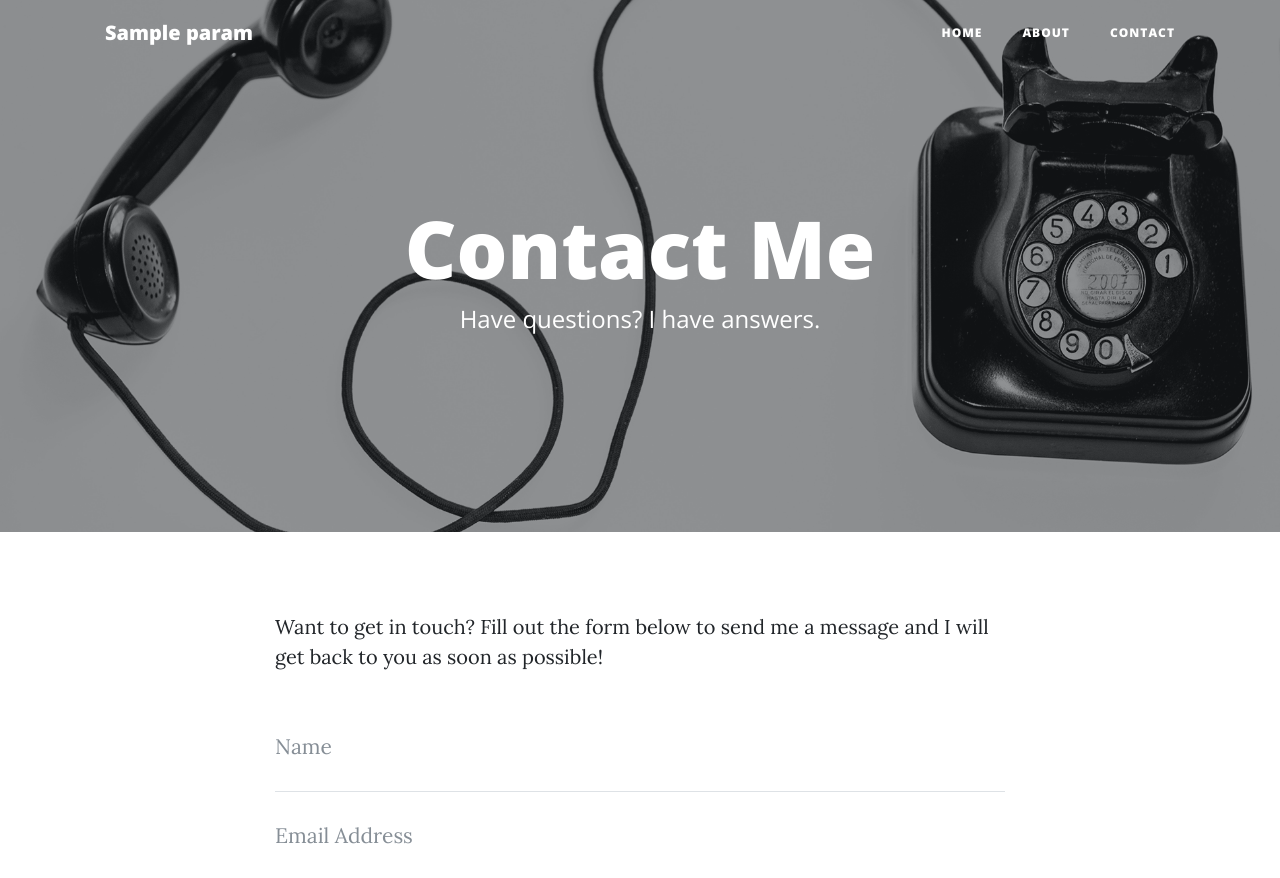
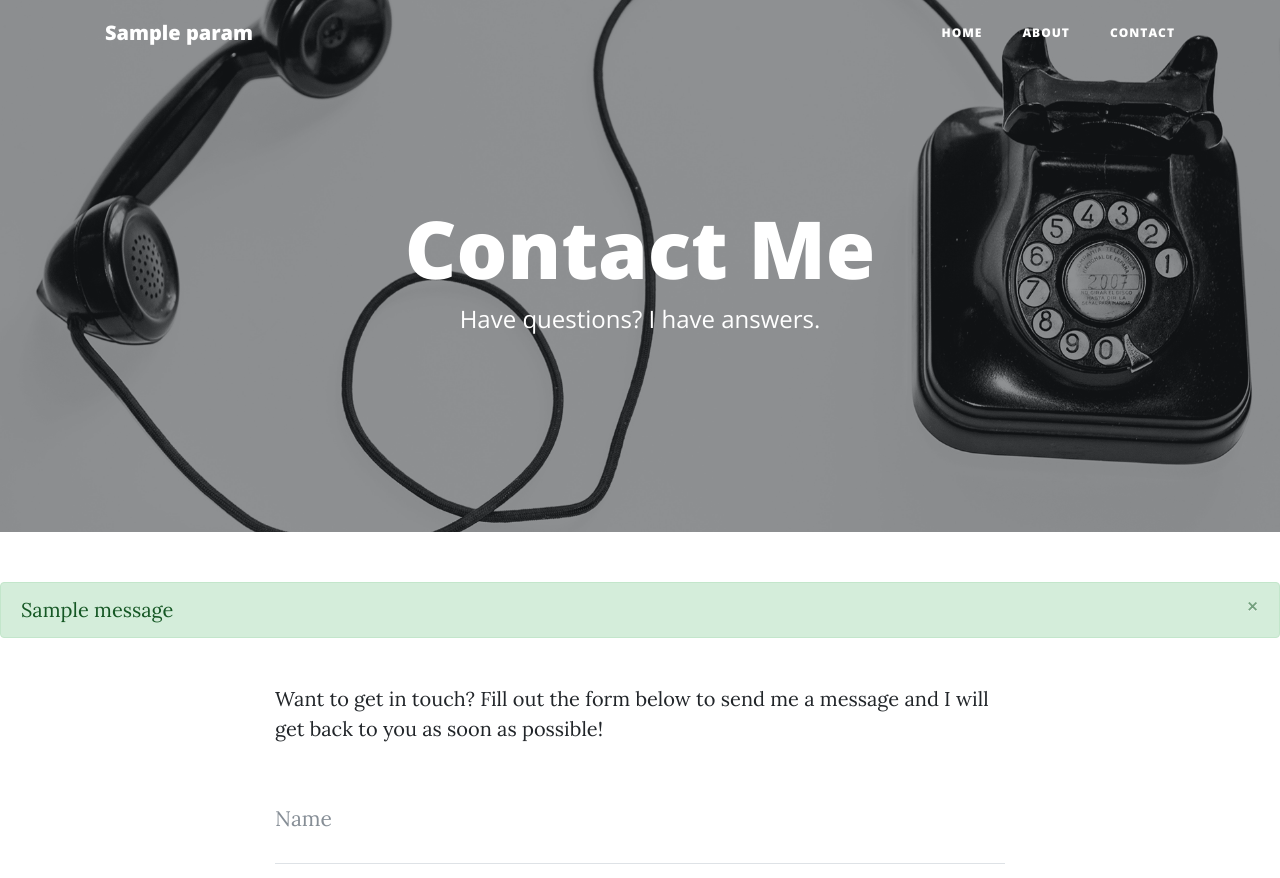
Before and after one commit to karanBRAVO/py-flask-blog, a Flask app: template templates/contact.html in a window 1280 px wide. Shown: the top 878 px of the page. Run offline with Flask 2, Linux system fonts and the light colour scheme; the template is opened without the code that fills it: most values are stand-ins (such as "Sample title", 1, 10 or a date in 2020); one stand-in notice (Sample message) is shown; some libraries are stand-ins or nearby versions.

Commit message:
Update contact.html

```diff
--- a/templates/contact.html
+++ b/templates/contact.html
@@ -16,6 +16,21 @@
       </div>
     </div>
   </header>
+
+{% with messages = get_flashed_messages(with_categories = true) %}
+{% if messages %}
+{% for category, message in messages %}
+
+<div class="alert alert-{{category}} alert-dismissible fade show" role="alert">
+  {{message}}
+  <button type="button" class="close" data-dismiss="alert" aria-label="Close">
+    <span aria-hidden="true">&times;</span>
+  </button>
+</div>
+
+{% endfor %}
+{% endif %}
+{% endwith %}
 
   <!-- Main Content -->
   <div class="container">
```
